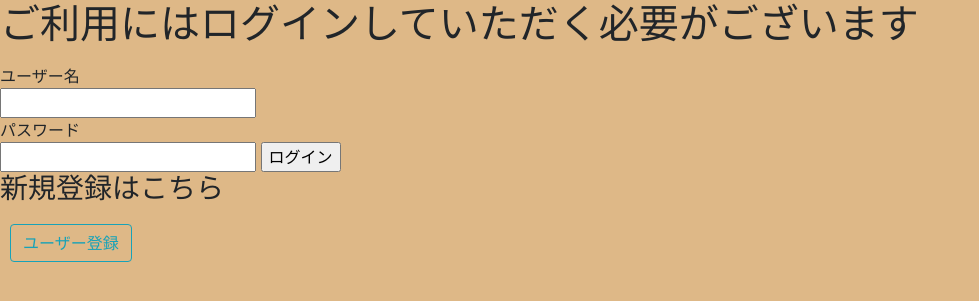
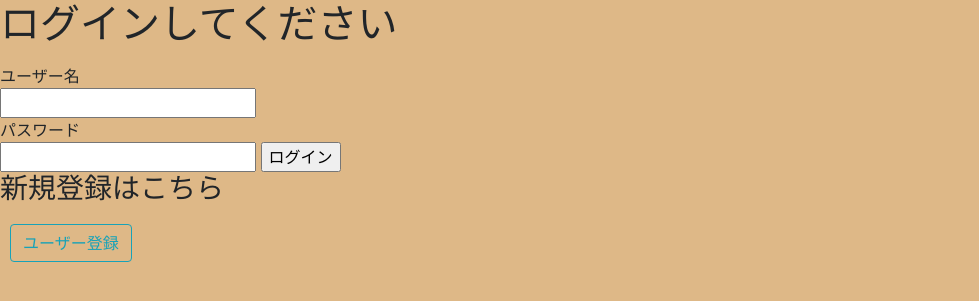
Before and after one commit to AKTSIy/app, a PHP site: page /login.php in a window 1280 px wide. Shown: the top 301 px of the page, without its empty margins (0-979 px from the left). Run offline with PHP 8.4, Linux system fonts and the light colour scheme.

Commit message:
ログインしてください

```diff
--- a/login.php
+++ b/login.php
@@ -20,7 +20,7 @@ if (isset($_GET['caution'])) {
 </head>
 
 <body class="brown">
-    <h1>ご利用にはログインしていただく必要がございます</h1>
+    <h1>ログインしてください</h1>
     <p class="red"><?php echo $caution;?></p>
     ユーザー名<br>
     <form method="POST" action="submit/submit_login.php">
```
